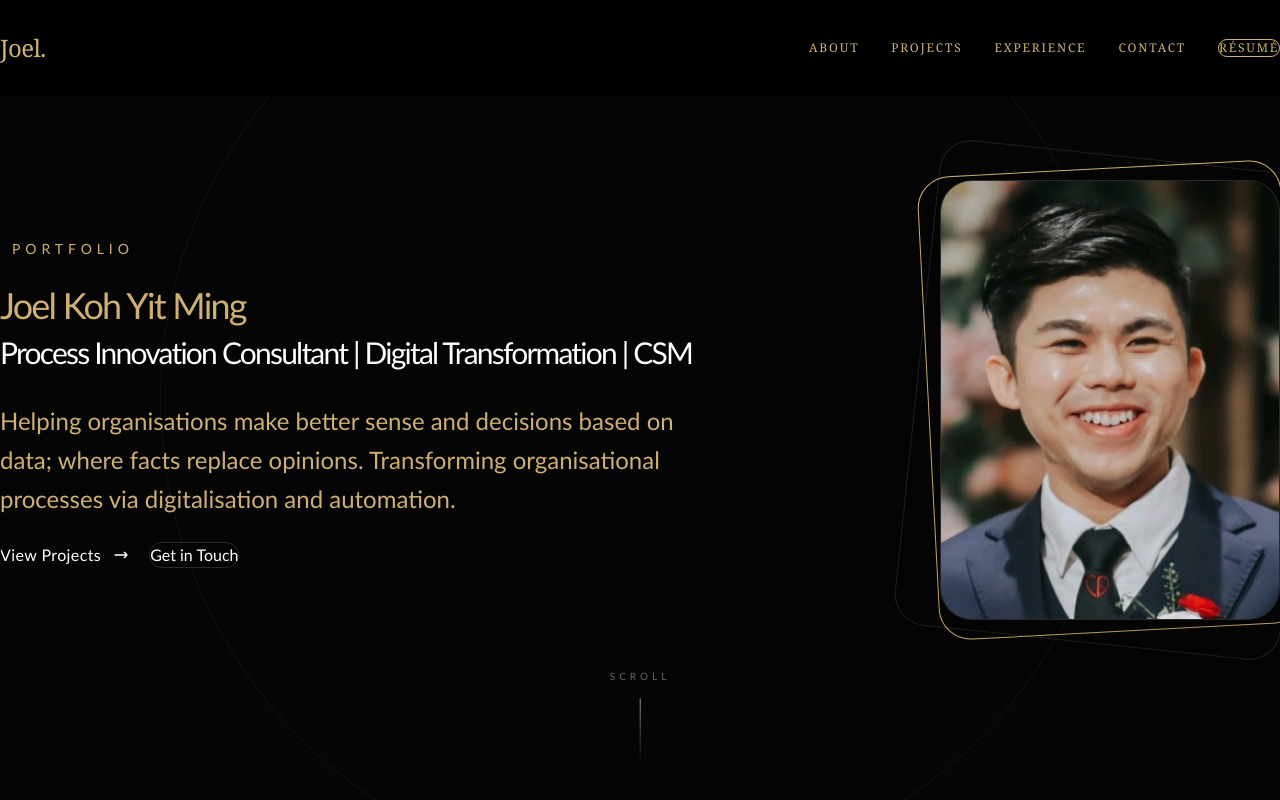
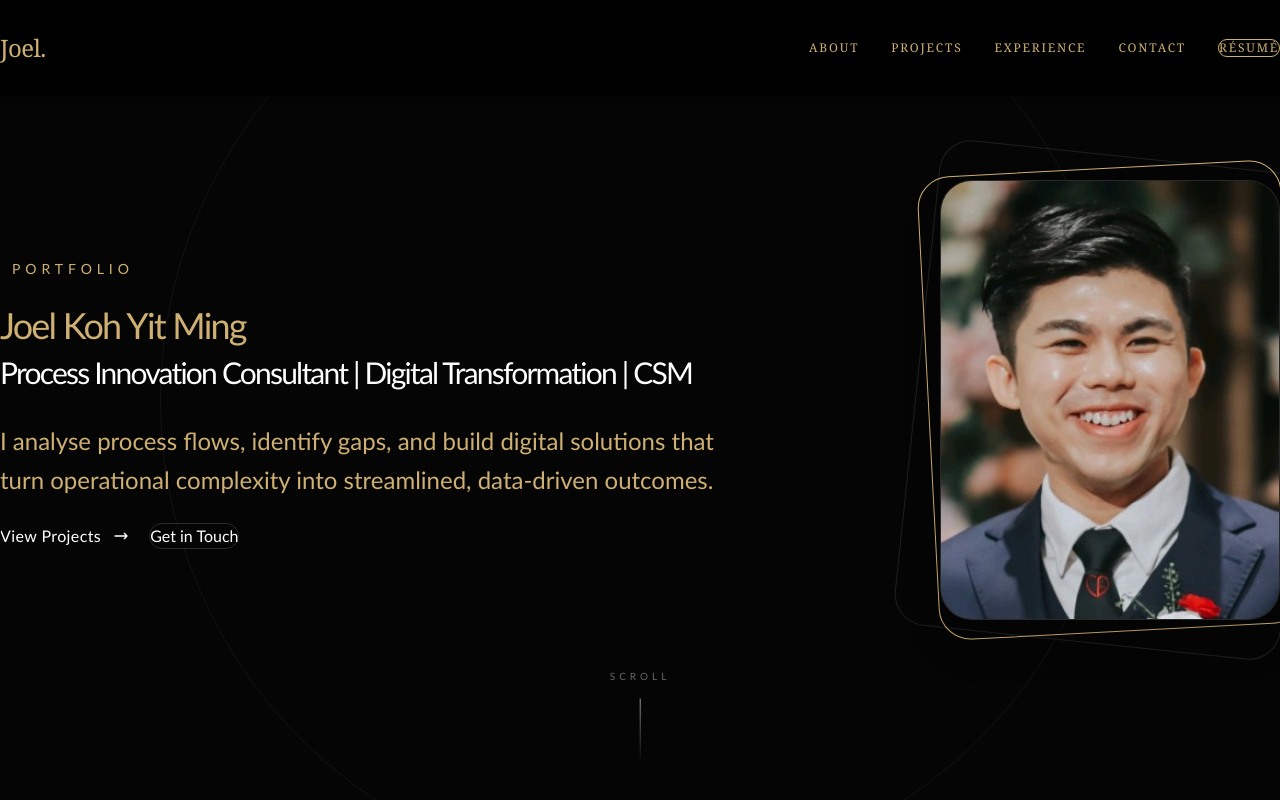
Before and after one commit to Joelkohym/personalPortfolio, a Next.js app: page / in a window 1280 px wide. Shown: the top 800 px of the page. Built offline with nearby package versions, Linux system fonts and the light colour scheme.

Commit message:
edit site-config 4

```diff
--- a/src/data/site-config.ts
+++ b/src/data/site-config.ts
@@ -6,10 +6,11 @@ export const siteConfig = {
 	name: "Joel Koh Yit Ming",
 	title: "Process Innovation Consultant | Digital Transformation | CSM",
 	tagline:
-		"Helping organisations make better sense and decisions based on data; where facts replace opinions. Transforming organisational processes via digitalisation and automation.",
+		"I analyse process flows, identify gaps, and build digital solutions that turn operational complexity into streamlined, data-driven outcomes.",
+	// "Helping organisations make better sense and decisions based on data; where facts replace opinions. Transforming organisational processes via digitalisation and automation.",
 	email: "Joelkohym@gmail.com",
 	location: "Singapore",
-	bio: `Results-driven technology consultant and product owner with 9 years of experience at the intersection of business and technology. Proven track record of translating complex operational requirements into scalable digital solutions — spanning full-stack development, computer vision, digital twins, process automation, and enterprise system integration. Adept at leading cross-functional teams and owning end-to-end product delivery across supply chain, manufacturing, and logistics domains.`,
+	bio: `Results-driven technology consultant and product owner with 9 years of experience at the intersection of business and technology. I specialise in analysing end-to-end process and data flows, documenting the as-is state, identifying gaps and constraints, and designing to-be solutions that close them. This process-first approach underpins every digital solution I deliver — spanning full-stack development, computer vision, digital twins, process automation, and enterprise system integration. Adept at leading cross-functional teams and owning end-to-end product delivery across supply chain, manufacturing, and logistics domains.`,
 	resumeUrl: "/resume.pdf",
 	socialLinks: {
 		github: "https://github.com/Joelkohym",
```
